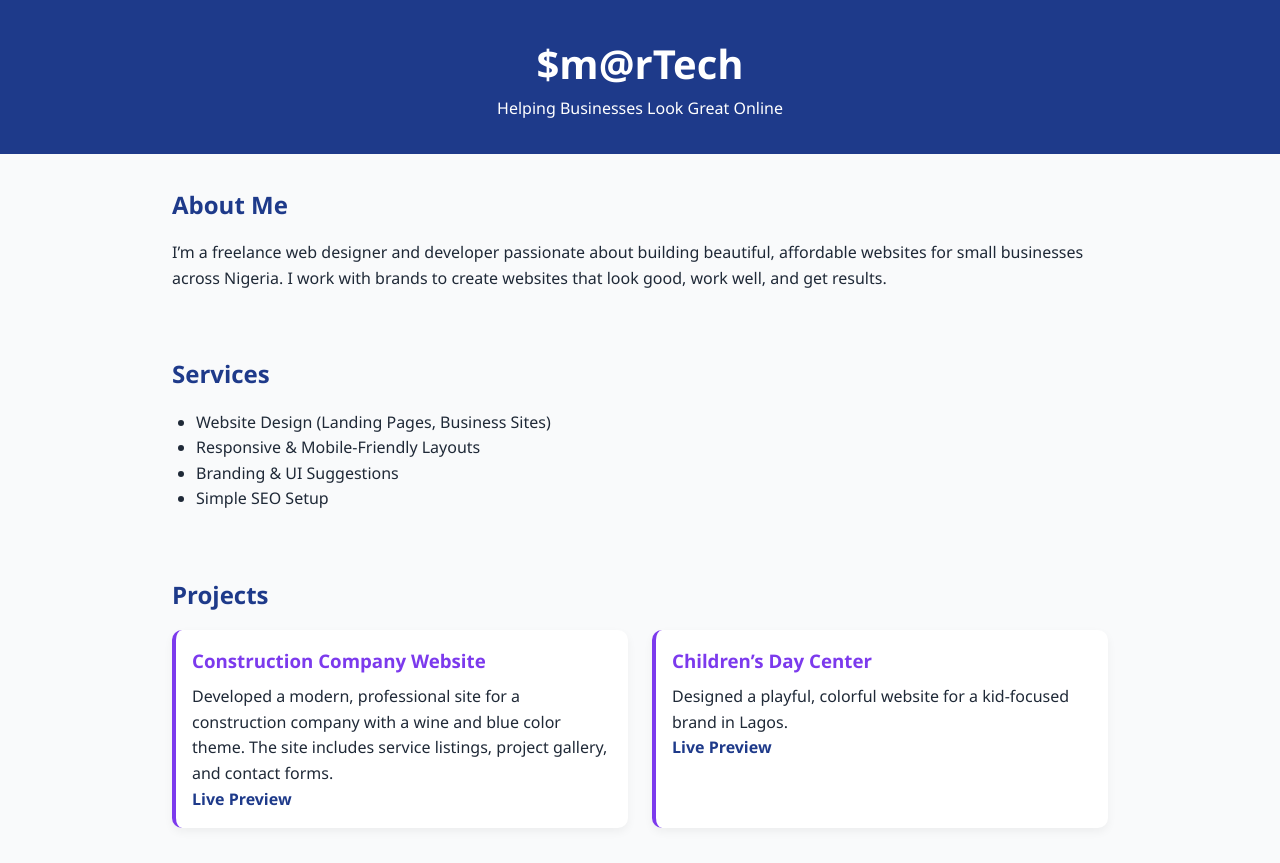
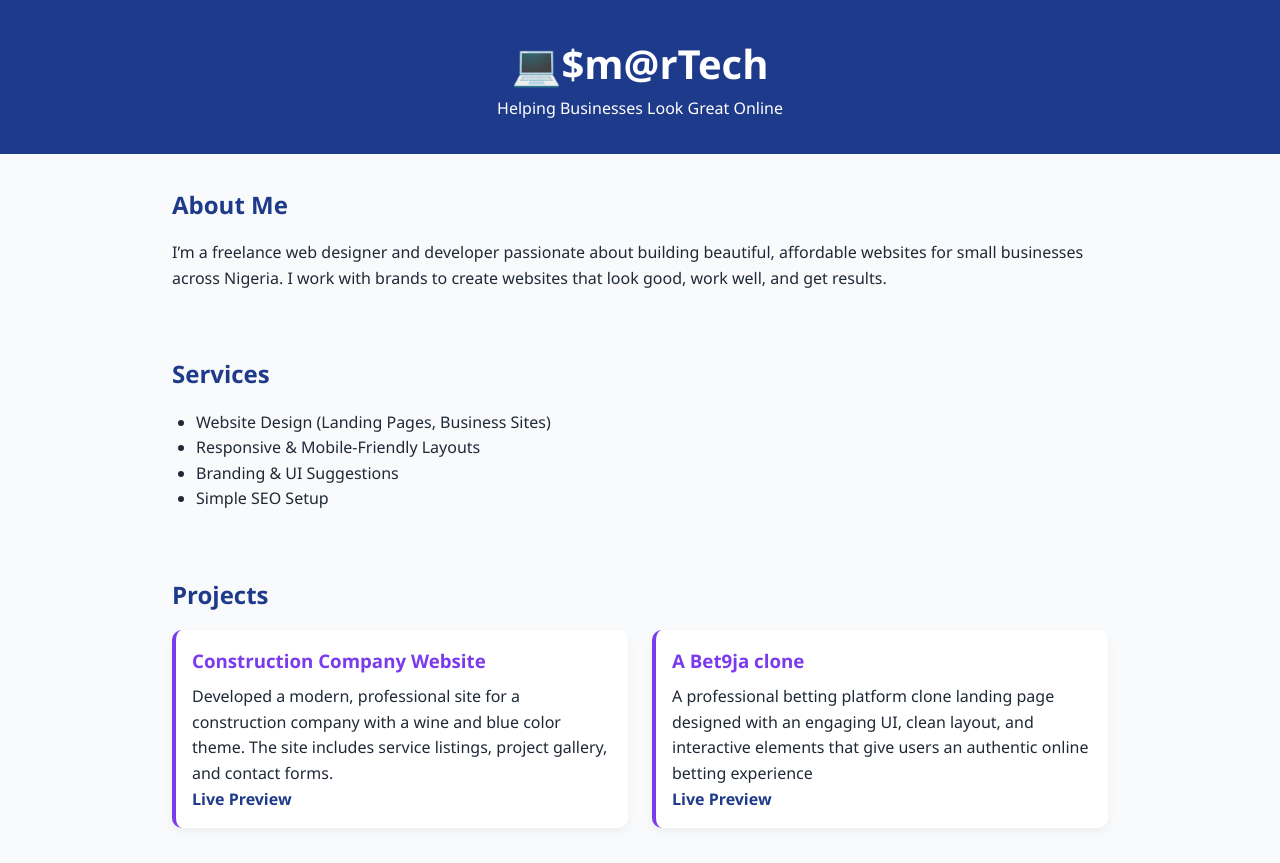
Before and after one commit to Smartcoderr/my-portfolio, a plain HTML site: page index.html in a window 1280 px wide. Shown: the top 863 px of the page. Drawn offline with Linux system fonts and the light colour scheme.

Commit message:
Add files via upload

```diff
--- a/index.html
+++ b/index.html
@@ -130,7 +130,7 @@
 <body>
 
   <header>
-    <h1>$m@rTech</h1>
+    <h1>💻$m@rTech</h1>
     <p>Helping Businesses Look Great Online</p>
   </header>
 
@@ -158,9 +158,9 @@
         <a href="https://prichiotechnicalco.ltd" target="_blank">Live Preview</a>
       </div>
       <div class="project-card">
-        <h3>Children’s Day Center</h3>
-        <p>Designed a playful, colorful website for a kid-focused brand in Lagos.</p>
-        <a href="#">Live Preview</a>
+        <h3>A Bet9ja clone</h3>
+        <p>A professional betting platform clone landing page designed with an engaging UI, clean layout, and interactive elements that give users an authentic online betting experience</p>
+        <a href="https://project1bet.vercel.app/" target="_blank">Live Preview</a>
       </div>
     </div>
   </section>
```
